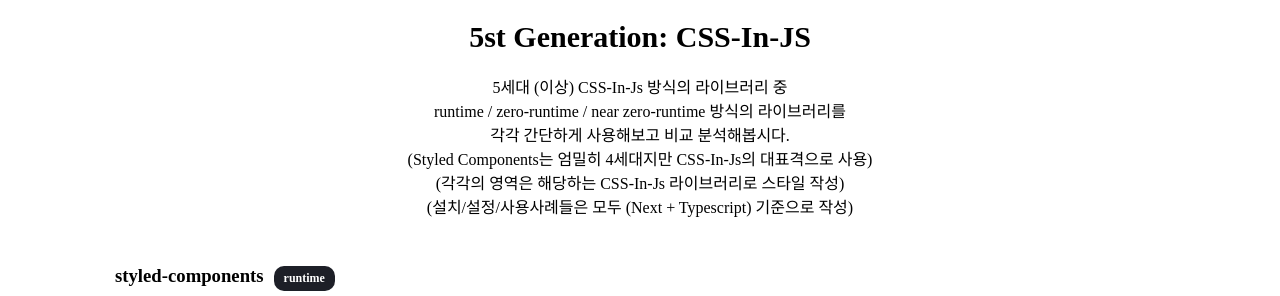
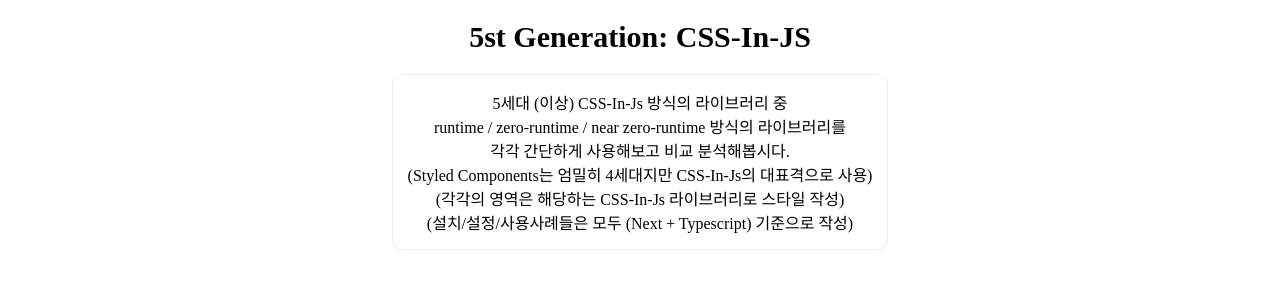
Before and after one commit to KangyeolLee/CSS-In-Js, a Next.js app: page / in a window 1280 px wide. Shown: the top 296 px of the page. Built offline with nearby package versions, Linux system fonts and the light colour scheme.

Commit message:
fix: index 도입 부분 스타일 수정

```diff
--- a/pages/index.tsx
+++ b/pages/index.tsx
@@ -12,7 +12,16 @@
         margin: 'auto',
       }}>
       <h1 style={{ fontSize: '30px', textAlign: 'center' }}>5st Generation: CSS-In-JS</h1>
-      <div style={{ marginTop: '15px', textAlign: 'center' }}>
+      <div
+        style={{
+          marginTop: '15px',
+          textAlign: 'center',
+          border: '1px solid #ededed',
+          padding: '15px',
+          borderRadius: '10px',
+          width: 'fit-content',
+          margin: 'auto',
+        }}>
         5세대 (이상) CSS-In-Js 방식의 라이브러리 중 <br />
         runtime / zero-runtime / near zero-runtime 방식의 라이브러리를 <br />
         각각 간단하게 사용해보고 비교 분석해봅시다. <br />
```
